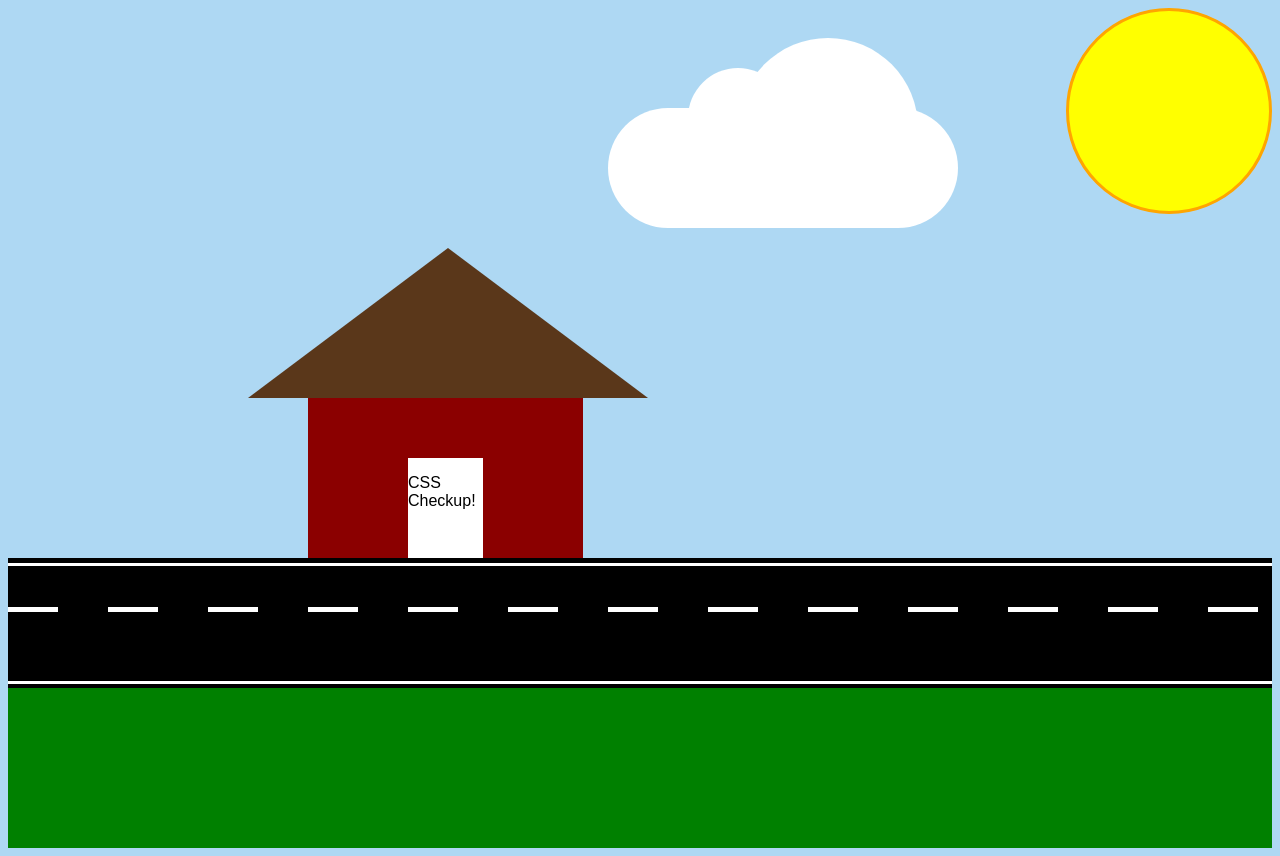
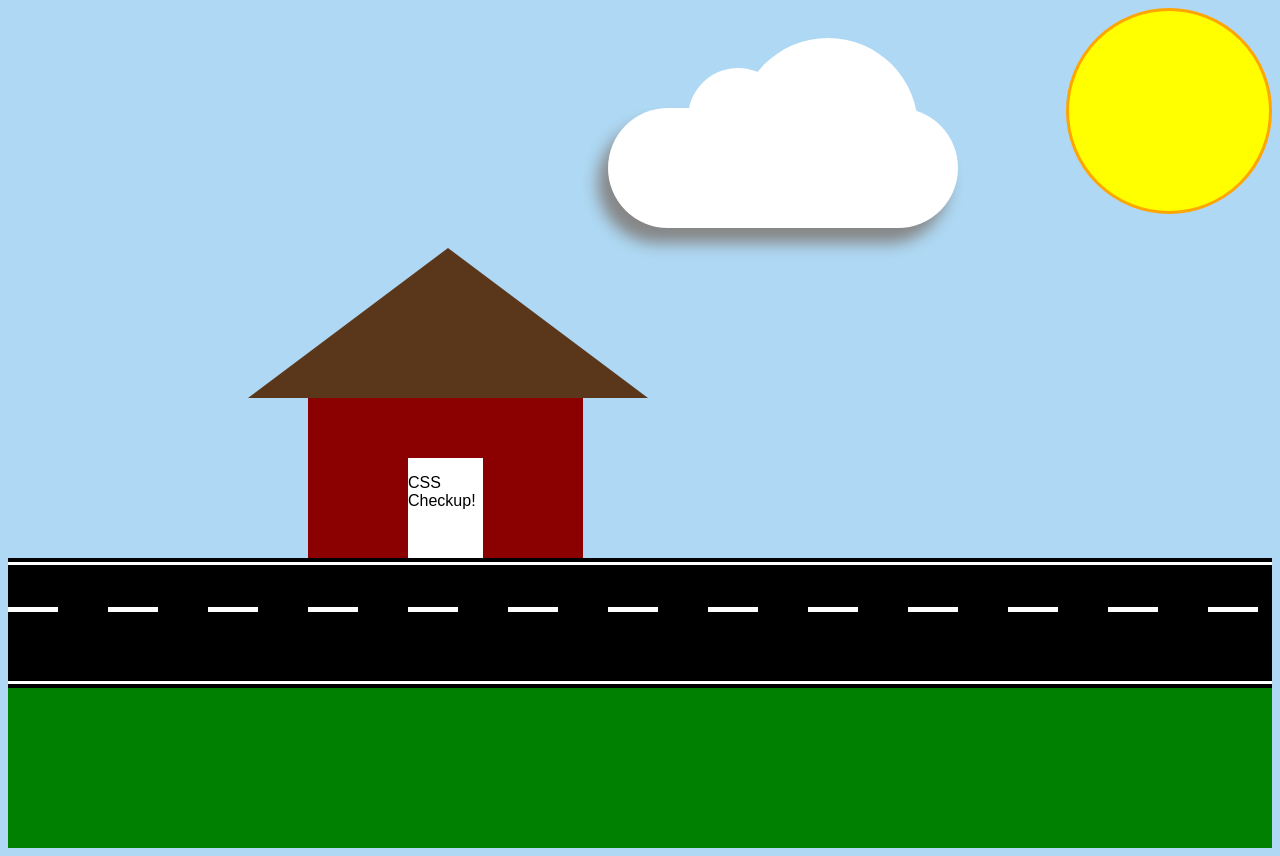
Before and after one commit to M4ttHolmes/CSSCheckup, a plain HTML site: page index.html in a window 1280 px wide. Drawn offline with Linux system fonts and the light colour scheme.

Commit message:
format cleanup

```diff
--- a/main.css
+++ b/main.css
@@ -2,6 +2,7 @@ body {
     background-color: rgb(174, 216, 243);
     font-family: Arial, Helvetica, sans-serif;
 }
+
 p {
     position: absolute;
 }
@@ -29,20 +30,24 @@ p {
     height: 120px;
     background: white;
     border-radius: 100px;
+    box-shadow: -10px 15px 15px rgb(134, 134, 134);
  }
+
  .cloud::after, .cloud::before{
-     content:"";
+     content: "";
      position: relative;
      display: inline-block;
-     background: inherit;
-     border-radius: inherit;
+     background: white;
+     border-radius: 100px;
  }
+
  .cloud::after{
      width: 100px;
      height: 100px;
      top: -120px;
      left: -100px;
  }
+
  .cloud::before{
      width: 180px;
      height: 180px;
@@ -71,14 +76,13 @@ p {
 }
 
 #top-stripe {
-    top: 5px;
+    top: 4px;
 }
 
 #center-stripe {
     top: 35%;
     height: 5px;
-    background:
-      repeating-linear-gradient(to right,white 0,white 50px,transparent 50px,transparent 100px)
+    background: repeating-linear-gradient(to right,white 0,white 50px,transparent 50px,transparent 100px)
 }
 
 #bottom-stripe {
```
